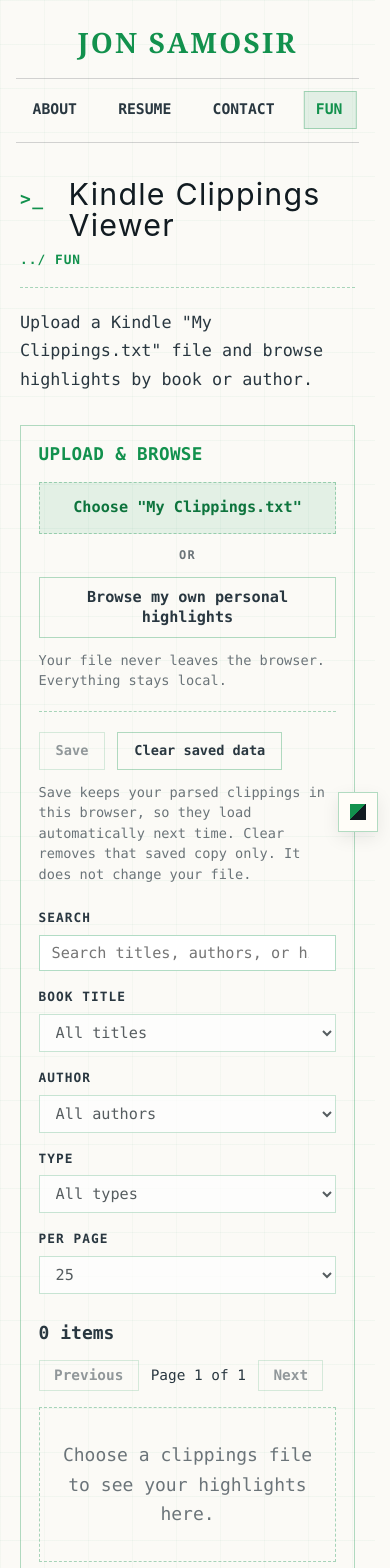
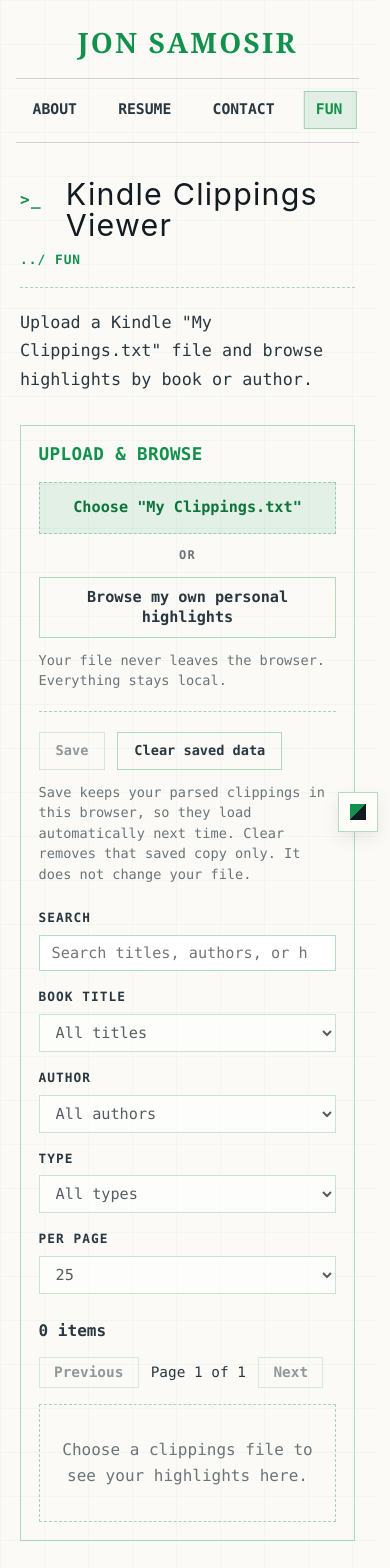
Before and after one commit to poltak/poltak.github.io, a SvelteKit app: page /fun/kindle-highlights-viewer in a window 390 px wide. Shown: the top 1568 px of the page. Built offline with nearby package versions, Linux system fonts and the light colour scheme.

Commit message:
Fit phone layouts to the monospace text
- Remove the larger body size on phones. It was set for a proportional face; with the monospace face it left about 30 characters on a line.
- Let the clippings pager wrap, so it stays inside its card at 375 px.

```diff
--- a/src/app.css
+++ b/src/app.css
@@ -715,10 +715,6 @@
     background-size: 44px 44px;
     color: var(--c-text);
     font-family: var(--font-sans);
-
-    @media (max-width: 576px) {
-        font-size: 18px;
-    }
 }
 
 /* `clip` does not make a scroll container, so the sticky sidebar keeps the viewport as its scrollport. */
--- a/src/routes/(app)/fun/(items)/kindle-highlights-viewer/+page.svelte
+++ b/src/routes/(app)/fun/(items)/kindle-highlights-viewer/+page.svelte
@@ -738,10 +738,14 @@
 
     .pager {
         display: flex;
+        flex-wrap: wrap;
         align-items: center;
-        gap: 0.75rem;
+        gap: 0.5rem 0.75rem;
         color: var(--c-text-light);
         font-size: 0.9rem;
+    }
+
+    .pager span {
         white-space: nowrap;
     }
 
```
